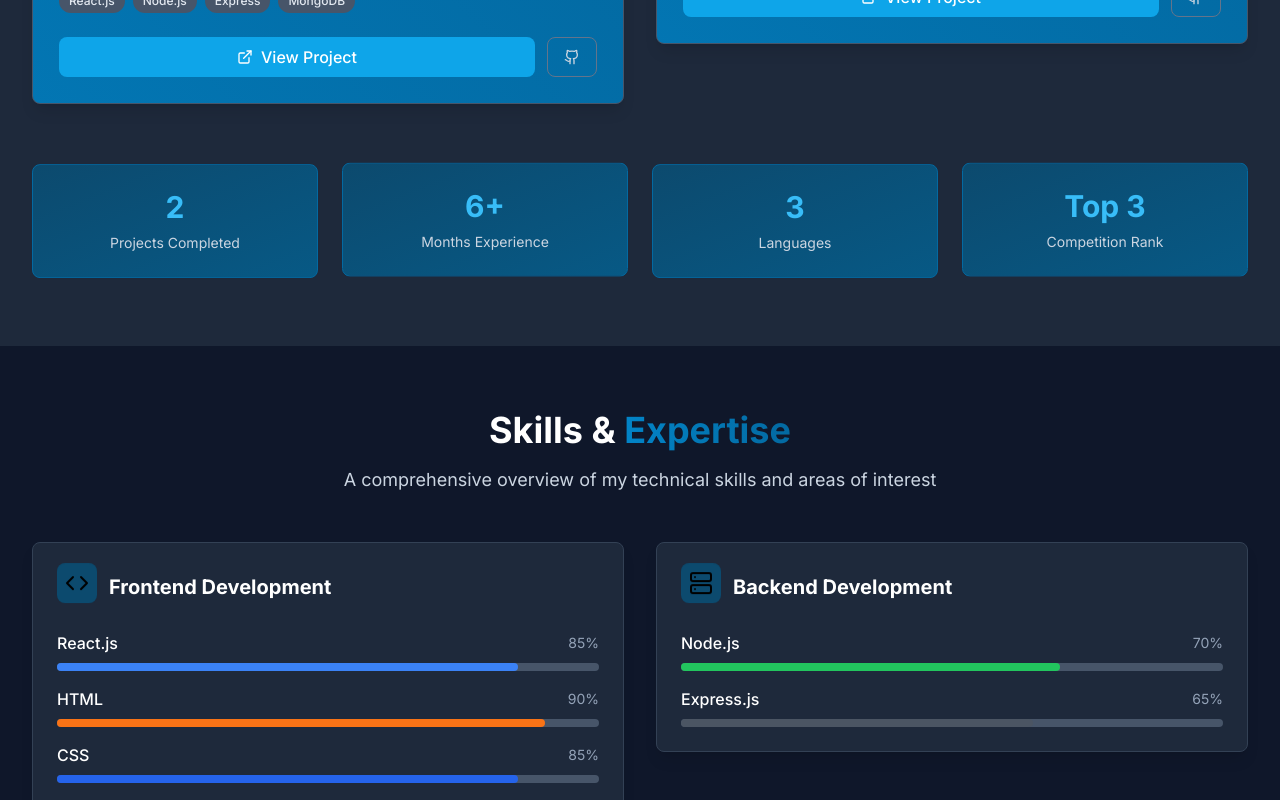
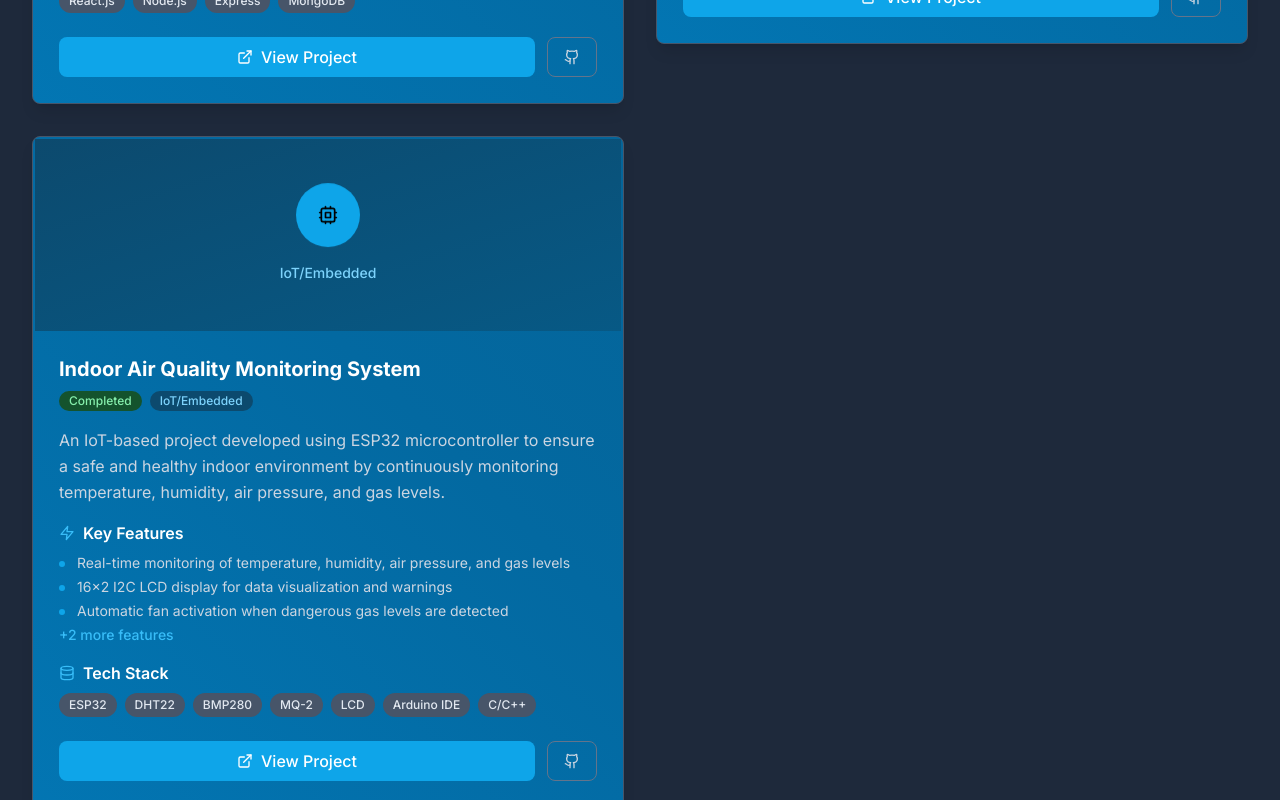
Before and after one commit to Hemasundar2006/Hemasundar-Maroti-Portfolio, a React (Vite) app: page / in a window 1280 px wide. Shown: the part 2580-3380 px from the top of the page. Built offline with nearby package versions, Linux system fonts and the light colour scheme.

Commit message:
Add Indoor Air Quality Monitoring System project to Projects component and update project stats

```diff
--- a/src/components/Projects.jsx
+++ b/src/components/Projects.jsx
@@ -1,5 +1,5 @@
 import React from 'react'
-import { ExternalLink, Github, Code, Database, Smartphone, Globe, Users, Zap } from 'lucide-react'
+import { ExternalLink, Github, Code, Database, Smartphone, Globe, Users, Zap, Cpu } from 'lucide-react'
 import ScrollAnimations from './ScrollAnimations'
 
 const Projects = () => {
@@ -34,6 +34,22 @@ const Projects = () => {
       category: "AI/IVR Integration",
       status: "Completed",
       link: "https://prani-mitra1.vercel.app/"
+    },
+    {
+      title: "Indoor Air Quality Monitoring System",
+      description: "An IoT-based project developed using ESP32 microcontroller to ensure a safe and healthy indoor environment by continuously monitoring temperature, humidity, air pressure, and gas levels.",
+      image: "/api/placeholder/600/400",
+      features: [
+        "Real-time monitoring of temperature, humidity, air pressure, and gas levels",
+        "16x2 I2C LCD display for data visualization and warnings",
+        "Automatic fan activation when dangerous gas levels are detected",
+        "Wi-Fi capability for future IoT platform integration",
+        "Sensor integration: DHT22, BMP280, and MQ-2"
+      ],
+      techStack: ["ESP32", "DHT22", "BMP280", "MQ-2", "LCD", "Arduino IDE", "C/C++"],
+      category: "IoT/Embedded",
+      status: "Completed",
+      link: "#"
     }
   ]
 
@@ -43,6 +59,8 @@ const Projects = () => {
         return <Code className="h-5 w-5" />
       case "AI/IVR Integration":
         return <Smartphone className="h-5 w-5" />
+      case "IoT/Embedded":
+        return <Cpu className="h-5 w-5" />
       default:
         return <Globe className="h-5 w-5" />
     }
@@ -176,7 +194,7 @@ const Projects = () => {
           {/* Project Stats */}
           <ScrollAnimations className="mt-16 grid grid-cols-2 md:grid-cols-4 gap-6" delay={400}>
             <div className="text-center p-6 bg-gradient-to-br from-primary-900 to-primary-800 rounded-lg floating border border-primary-700">
-              <div className="text-3xl font-bold text-primary-400 mb-2 bounce-text">2</div>
+              <div className="text-3xl font-bold text-primary-400 mb-2 bounce-text">3</div>
               <div className="text-sm text-dark-300 glow-text">Projects Completed</div>
             </div>
             <div className="text-center p-6 bg-gradient-to-br from-primary-900 to-primary-800 rounded-lg floating-delayed border border-primary-700">
```
